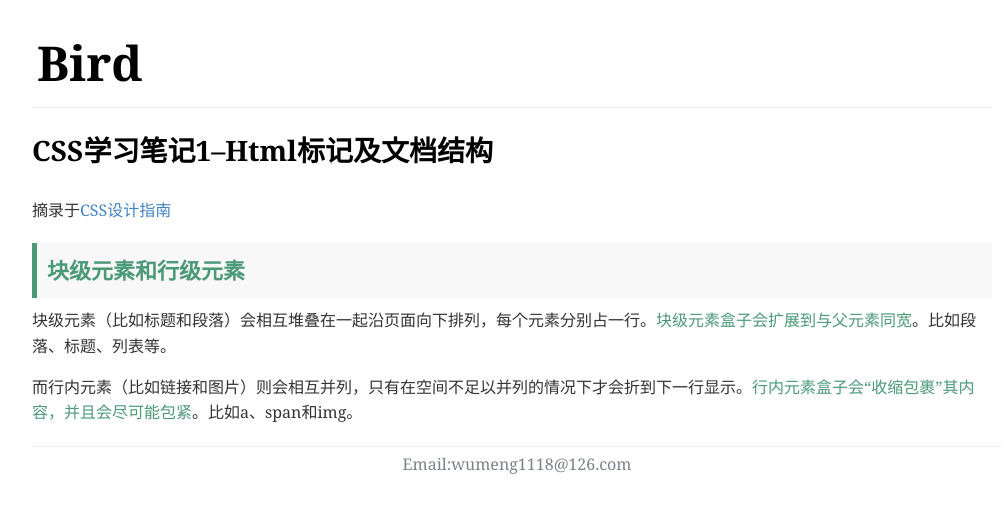
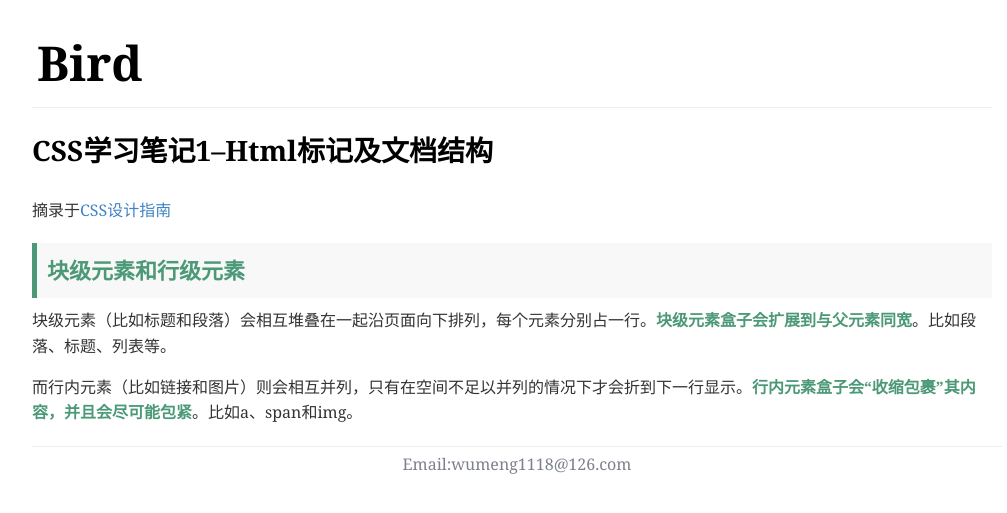
Before and after one commit to Qing-Shuang/Bird, a Jekyll site: the page built from _posts/CSS/2014-04-28-CSS1-TagAndStructure.md, in a window 1280 px wide. Shown: the top 513 px of the page, without its empty margins (128-1135 px from the left). Built offline with Jekyll 4.4.1, drawn with Linux system fonts in a browser that asks for light colours; Markdown is read by kramdown in place of the engine named in the settings.

Commit message:
Update markdownpad-github.css

```diff
--- a/css/markdownpad-github.css
+++ b/css/markdownpad-github.css
@@ -321,5 +321,5 @@ img {
 
 strong{
   color:#4C9978;
-  font-weight:normal;
+  /*font-weight:normal;*/
 }
```
